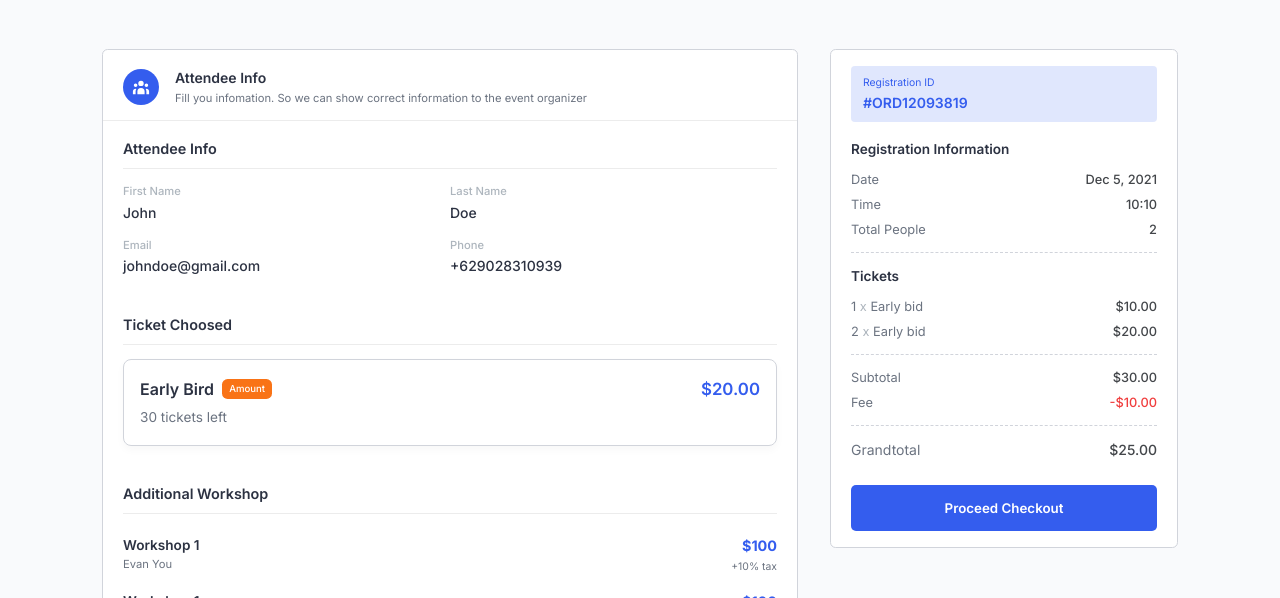
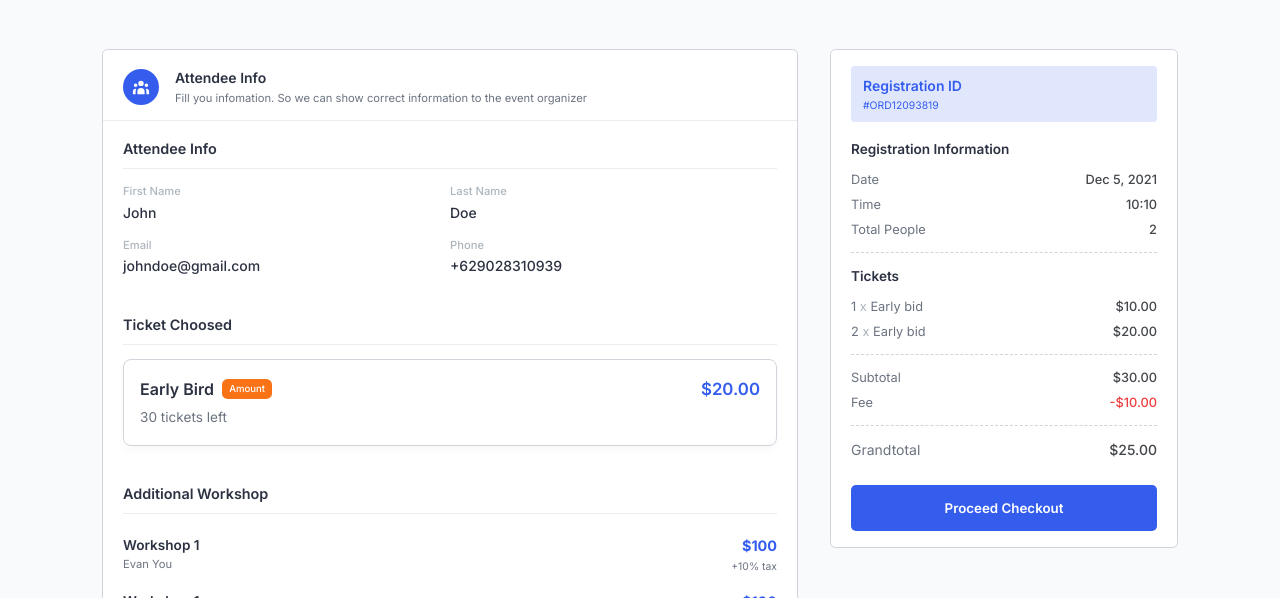
Before and after one commit to Erik3010/events.io, a React (Create React App) app: page /registration in a window 1280 px wide. Shown: the part 191-789 px from the top of the page. Built offline with nearby package versions, Linux system fonts and the light colour scheme.

Commit message:
refactor: separate some code into separate components

```diff
--- a/src/components/Registration/RegistrationConfirmation/RegistrationConfirmation.js
+++ b/src/components/Registration/RegistrationConfirmation/RegistrationConfirmation.js
@@ -1,8 +1,6 @@
 import styles from "components/Registration/RegistrationConfirmation/RegistrationConfirmation.module.scss";
 
-import TicketBadge from "components/Registration/TicketBadge/TicketBadge";
 import RegistrationSection from "components/Registration/RegistrationSection/RegistrationSection";
-
 import AttendeeSummary from "components/Registration/AttendeeSummary/AttendeeSummary";
 import TicketSummary from "components/Registration/TicketSummary/TicketSummary";
 import WorkshopSummary from "components/Registration/WorkshopSummary/WorkshopSummary";
--- a/src/components/Registration/RegistrationSummary/RegistrationSummary.js
+++ b/src/components/Registration/RegistrationSummary/RegistrationSummary.js
@@ -4,30 +4,36 @@ import cx from "classnames";
 
 import Button from "components/Basic/Button/Button";
 
+function RegistrationSummaryHeader() {
+  return (
+    <header className={styles["summary__header"]}>
+      <div className={styles["summary__title"]}>Registration ID</div>
+      <div className={styles["summary__subtitle"]}>#ORD12093819</div>
+    </header>
+  );
+}
+
+function RegistrationSummaryFooter() {
+  return (
+    <div className={styles["summary__footer"]}>
+      <Button type="primary">Proceed Checkout</Button>
+    </div>
+  );
+}
+
 function RegistrationSummary() {
   return (
-    <div className={styles["registration-summary"]}>
-      <div className={styles["registration-summary-title"]}>
-        <div className={styles["registration-summary-title-tagline"]}>
-          Registration ID
-        </div>
-        <div className={styles["registration-summary-title-id"]}>
-          #ORD12093819
-        </div>
-      </div>
-      <div className={styles["registration-summary-content"]}>
-        <div className={styles["registration-summary-list"]}>
-          <div className={styles["registration-summary-list-title"]}>
+    <aside className={styles["summary"]}>
+      <RegistrationSummaryHeader />
+      <div className={styles["summary-content"]}>
+        <div className={styles["summary-list"]}>
+          <div className={styles["summary-list-title"]}>
             Registration Information
           </div>
-          <div className={styles["registration-summary-list-content"]}>
-            <div className={styles["registration-summary-list-content-item"]}>
+          <div className={styles["summary-list-content"]}>
+            <div className={styles["summary-list-content-item"]}>
               <span>Date</span>
-              <span
-                className={
-                  styles["registration-summary-list-content-item-value"]
-                }
-              >
+              <span className={styles["summary-list-content-item-value"]}>
                 {new Intl.DateTimeFormat("en-US", {
                   year: "numeric",
                   month: "short",
@@ -35,78 +41,56 @@ function RegistrationSummary() {
                 }).format(new Date())}
               </span>
             </div>
-            <div className={styles["registration-summary-list-content-item"]}>
+            <div className={styles["summary-list-content-item"]}>
               <span>Time</span>
-              <span
-                className={
-                  styles["registration-summary-list-content-item-value"]
-                }
-              >
+              <span className={styles["summary-list-content-item-value"]}>
                 10:10
               </span>
             </div>
-            <div className={styles["registration-summary-list-content-item"]}>
+            <div className={styles["summary-list-content-item"]}>
               <span>Total People</span>
-              <span
-                className={
-                  styles["registration-summary-list-content-item-value"]
-                }
-              >
+              <span className={styles["summary-list-content-item-value"]}>
                 2
               </span>
             </div>
           </div>
         </div>
-        <div className={styles["registration-summary-divider"]}></div>
-        <div className={styles["registration-summary-list"]}>
-          <div className={styles["registration-summary-list-title"]}>
-            Tickets
-          </div>
-          <div className={styles["registration-summary-list-content"]}>
-            <div className={styles["registration-summary-list-content-item"]}>
+        <div className={styles["summary-divider"]}></div>
+        <div className={styles["summary-list"]}>
+          <div className={styles["summary-list-title"]}>Tickets</div>
+          <div className={styles["summary-list-content"]}>
+            <div className={styles["summary-list-content-item"]}>
               <span>
                 1 <span className={styles["times"]}>x</span> Early bid
               </span>
-              <span
-                className={
-                  styles["registration-summary-list-content-item-value"]
-                }
-              >
+              <span className={styles["summary-list-content-item-value"]}>
                 $10.00
               </span>
             </div>
-            <div className={styles["registration-summary-list-content-item"]}>
+            <div className={styles["summary-list-content-item"]}>
               <span>
                 2 <span className={styles["times"]}>x</span> Early bid
               </span>
-              <span
-                className={
-                  styles["registration-summary-list-content-item-value"]
-                }
-              >
+              <span className={styles["summary-list-content-item-value"]}>
                 $20.00
               </span>
             </div>
           </div>
         </div>
-        <div className={styles["registration-summary-divider"]}></div>
-        <div className={styles["registration-summary-list"]}>
-          <div className={styles["registration-summary-list-content"]}>
-            <div className={styles["registration-summary-list-content-item"]}>
+        <div className={styles["summary-divider"]}></div>
+        <div className={styles["summary-list"]}>
+          <div className={styles["summary-list-content"]}>
+            <div className={styles["summary-list-content-item"]}>
               <span>Subtotal</span>
-              <span
-                className={
-                  styles["registration-summary-list-content-item-value"]
-                }
-              >
+              <span className={styles["summary-list-content-item-value"]}>
                 $30.00
               </span>
             </div>
-            <div className={styles["registration-summary-list-content-item"]}>
+            <div className={styles["summary-list-content-item"]}>
               <span>Fee</span>
               <span
                 className={cx(
-                  styles["registration-summary-list-content-item-value"],
+                  styles["summary-list-content-item-value"],
                   "text-error"
                 )}
               >
@@ -115,31 +99,25 @@ function RegistrationSummary() {
             </div>
           </div>
         </div>
-        <div className={styles["registration-summary-divider"]}></div>
-        <div className={styles["registration-summary-list"]}>
-          <div className={styles["registration-summary-list-content"]}>
+        <div className={styles["summary-divider"]}></div>
+        <div className={styles["summary-list"]}>
+          <div className={styles["summary-list-content"]}>
             <div
               className={cx(
-                styles["registration-summary-list-content-item"],
-                styles["registration-summary-list-content-item-gtotal"]
+                styles["summary-list-content-item"],
+                styles["summary-list-content-item-gtotal"]
               )}
             >
               <span>Grandtotal</span>
-              <span
-                className={
-                  styles["registration-summary-list-content-item-value"]
-                }
-              >
+              <span className={styles["summary-list-content-item-value"]}>
                 $25.00
               </span>
             </div>
           </div>
         </div>
       </div>
-      <div className={styles["registration-summary-footer"]}>
-        <Button type="primary">Proceed Checkout</Button>
-      </div>
-    </div>
+      <RegistrationSummaryFooter />
+    </aside>
   );
 }
 
--- a/src/components/Registration/RegistrationSummary/RegistrationSummary.module.scss
+++ b/src/components/Registration/RegistrationSummary/RegistrationSummary.module.scss
@@ -1,27 +1,27 @@
 @import "scss/variables";
 
-.registration-summary {
+.summary {
   background: $white;
   border: 1px solid $border;
   border-radius: 0.35rem;
   padding: 1rem 1.25rem;
-  &-title {
+  &__header {
     background: rgba(52, 93, 238, 0.15);
     border-radius: 0.25rem;
     padding: 0.5rem 0.75rem;
     margin-bottom: 1rem;
-    &-tagline {
+  }
+  &__subtitle {
     font-size: 0.65rem;
     color: $primary;
   }
-    &-id {
+  &__title {
     font-weight: 600;
     font-size: 0.875rem;
     color: $primary;
   }
-  }
   &-content {
-    .registration-summary-list {
+    .summary-list {
       &-title {
         font-weight: 600;
         margin-bottom: 0.5rem;
@@ -58,7 +58,7 @@
     border-top: 1px dashed $border;
     width: 100%;
   }
-  &-footer {
+  &__footer {
     margin-top: 1.5rem;
     > * {
       display: block;
```
Lines whose indentation alone changed are shown as unchanged.
